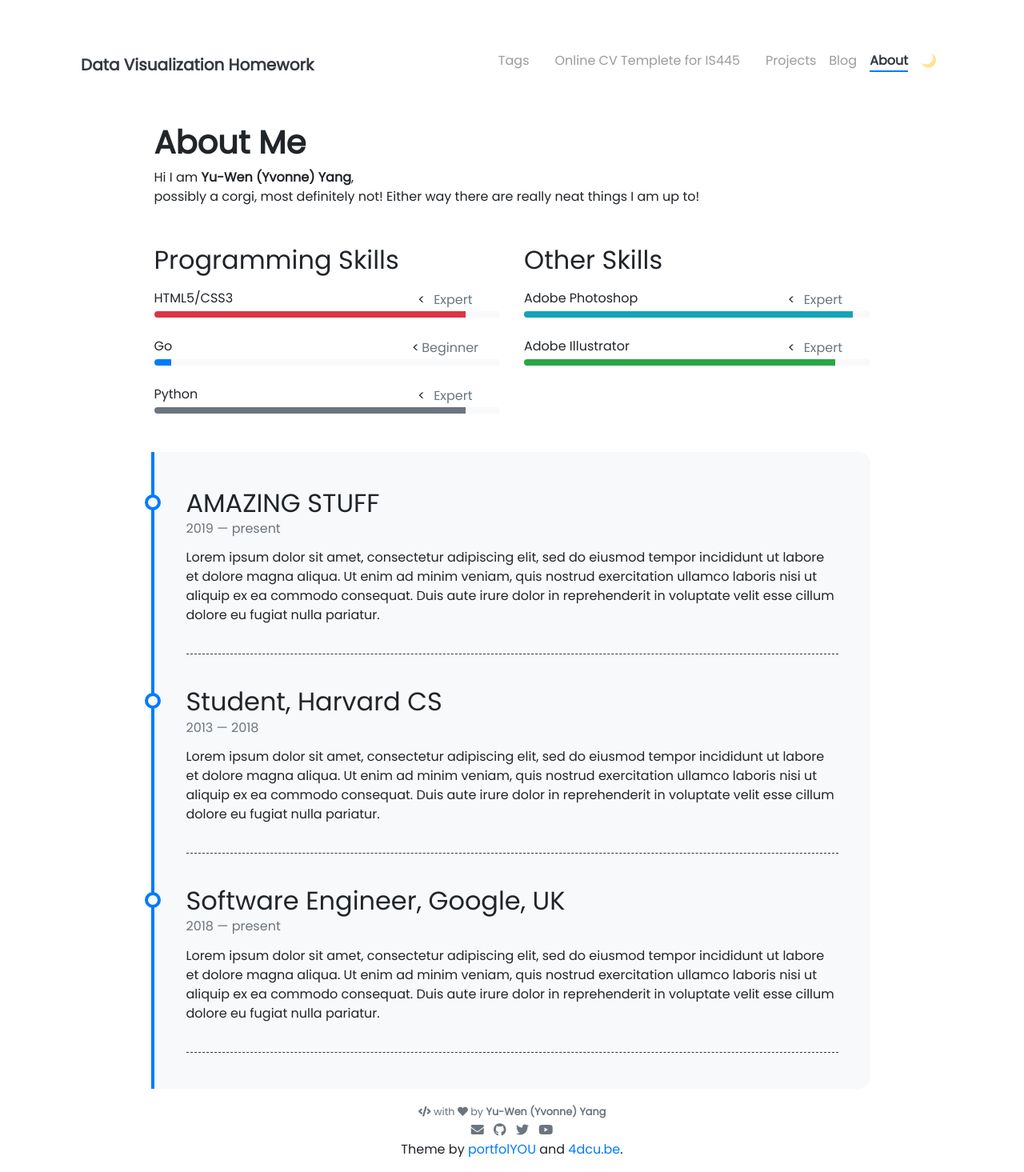
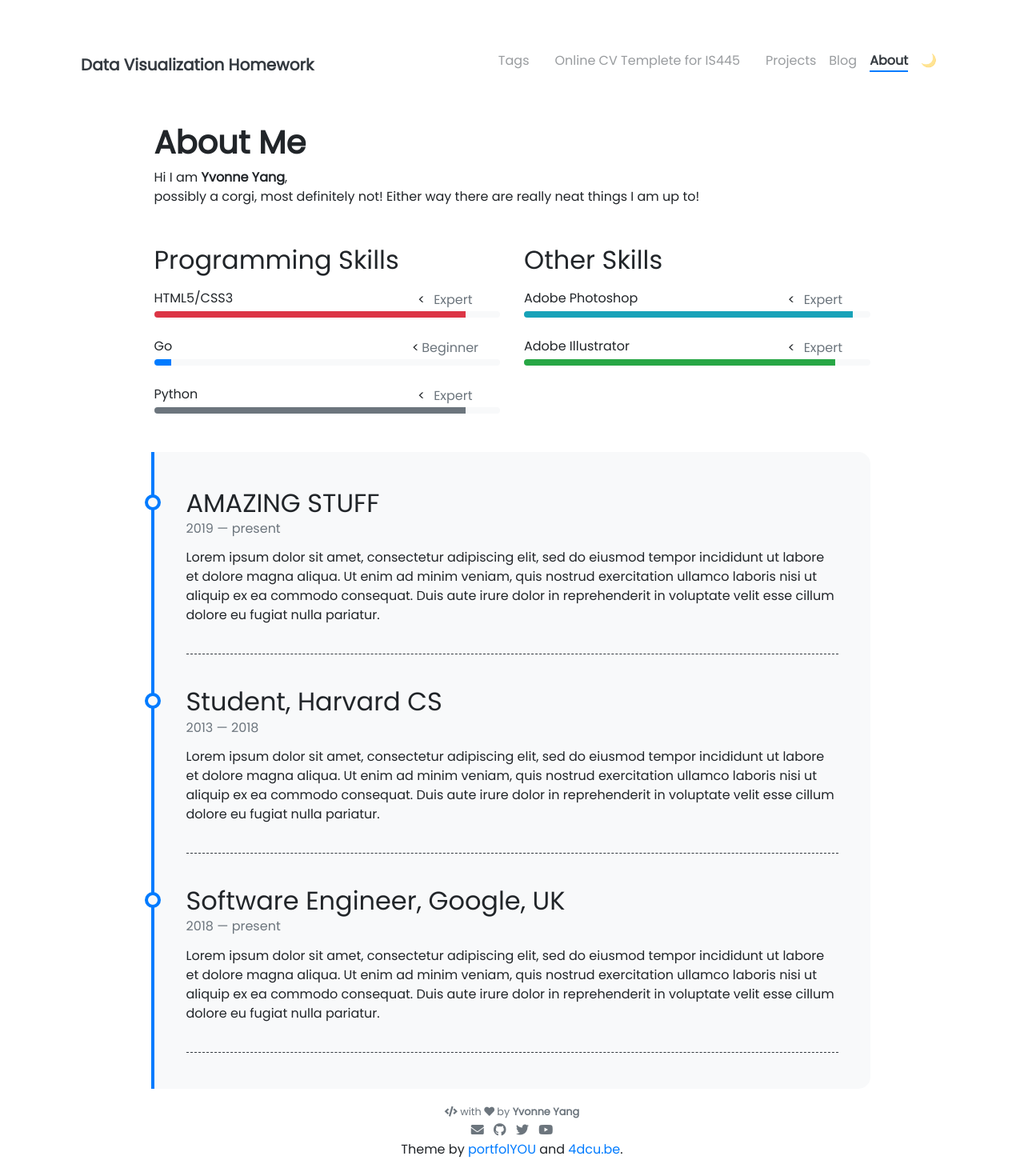
Before and after one commit to yvonneyangyan/yvonneyangyan.github.io, a Jekyll site: the page built from online_cv_public-main/pages/about.md, in a window 1280 px wide. Shown: the whole page at 80% size. Built offline with Jekyll 4.4.1, drawn with Linux system fonts in a browser that asks for light colours; nearby versions of some CDN libraries.

Commit message:
Update _config.yml

```diff
--- a/_config.yml
+++ b/_config.yml
@@ -7,7 +7,6 @@
 
 layout: post
 title: "Data Visualization Homework"
-author: Yvonne Yang
 description: "Altair + Python Visualizations"
 date: 2024-11-24
 theme: minima
@@ -39,7 +38,7 @@ nav_exclude:                                            # The following paths ar
 
 ### Author Info ###
 author:
-  name              : Yu-Wen (Yvonne) Yang
+  name              : Yvonne Yang
   image             : https://media.tenor.com/8RcIoWTKYR4AAAAe/scuze-corgi.png
 #  behance           : your_username
 # dribbble          : your_username
```
